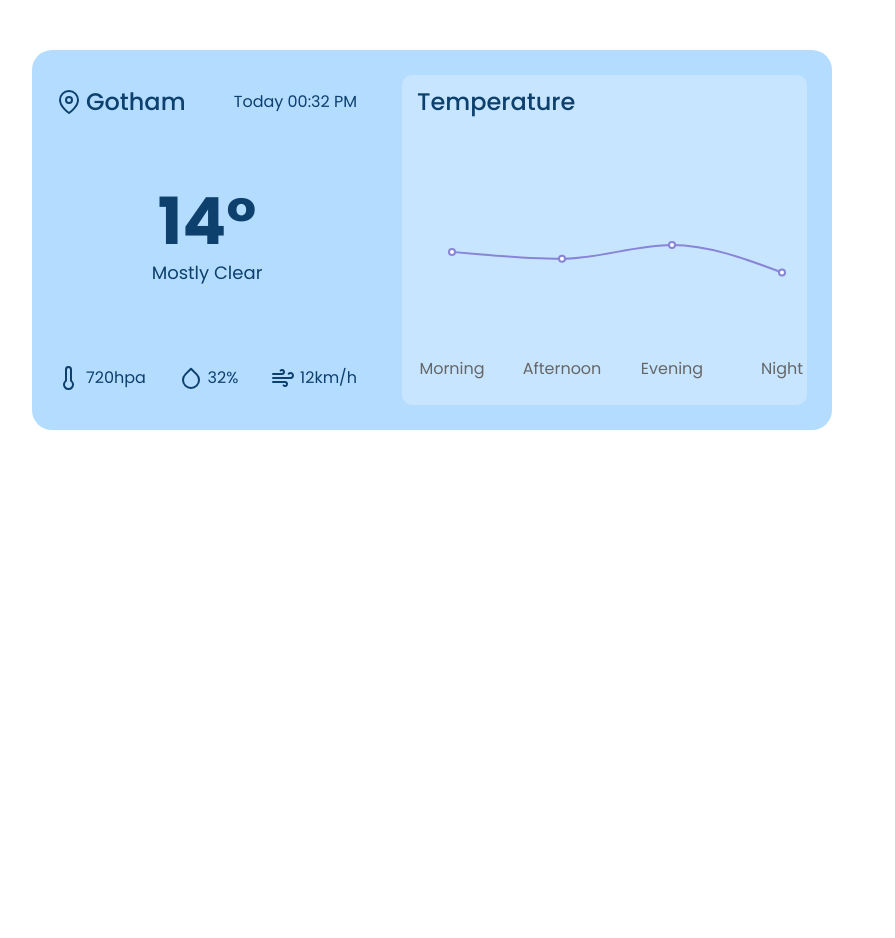
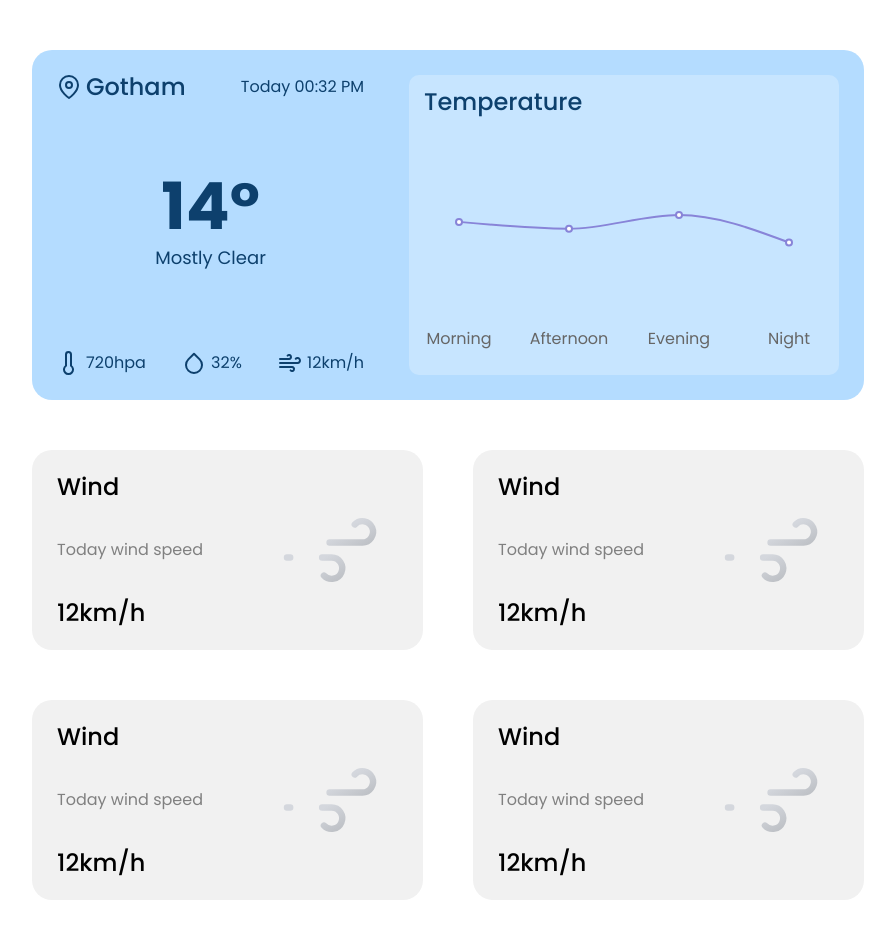
Before and after one commit to spoolae/WeatherApp, a React app: page / in a window 1280 px wide. Shown: the top 938 px of the page, without its empty margins (18-913 px from the left). Before the commit the page ends 800 px from the top, so only its background shows below. Built offline with nearby package versions, Linux system fonts and the light colour scheme.

Commit message:
add weather paremeter cards

```diff
--- a/src/App.scss
+++ b/src/App.scss
@@ -1,5 +1,24 @@
 @import url("https://fonts.googleapis.com/css2?family=Poppins:ital,wght@0,100;0,200;0,300;0,400;0,500;0,600;0,700;0,800;0,900;1,100;1,200;1,300;1,400;1,500;1,600;1,700;1,800;1,900&display=swap");
+
+* {
+  box-sizing: border-box;
+}
 
 body {
   font-family: "Poppins", sans-serif;
 }
+
+h1 {
+  font-size: 65px;
+  font-weight: 700;
+}
+
+h3 {
+  font-size: 24px;
+  font-weight: 500;
+}
+
+p {
+  font-size: 16px;
+  font-weight: 400;
+}
--- a/src/assets/components/weather.card/WeatherCardStyles.scss
+++ b/src/assets/components/weather.card/WeatherCardStyles.scss
@@ -2,7 +2,6 @@ $card-bg-color: rgb(180, 220, 255);
 $text-color: rgb(13, 64, 109);
 
 .weather-card {
-  min-width: 750px;
   width: 100%;
   background-position: center;
   background-size: cover;
@@ -26,27 +25,13 @@ $text-color: rgb(13, 64, 109);
     color: $text-color;
   }
 
-  h1 {
-    font-size: 65px;
-    font-weight: 700;
-  }
-
-  h3 {
-    font-size: 24px;
-    font-weight: 500;
-  }
-
-  p {
-    font-size: 16px;
-    font-weight: 400;
-  }
-
   .icon {
     margin-right: 5px;
   }
 
   .main-content {
     width: 50%;
+    min-width: fit-content;
     height: 300px;
     display: flex;
     flex-direction: column;
@@ -56,6 +41,7 @@ $text-color: rgb(13, 64, 109);
       display: flex;
       align-items: center;
       justify-content: space-between;
+      gap: 15px;
     }
 
     .center {
@@ -78,10 +64,12 @@ $text-color: rgb(13, 64, 109);
       display: flex;
       align-items: center;
       justify-content: space-between;
+      gap: 15px;
     }
   }
 
   .temperature {
+    min-width: min-content;
     width: 50%;
     height: 300px;
     display: flex;
--- /dev/null
+++ b/src/assets/components/weather.parameter.card/WeatherParameterCard.jsx
@@ -0,0 +1,18 @@
+import React from "react";
+import "./WeatherParameterCardStyles.scss";
+import icon from "../../icons/weather-icons/wind.svg";
+
+export const WeatherParameterCard = () => {
+  return (
+    <div className="weather-parameter-card">
+      <div className="info">
+        <h3>Wind</h3>
+        <p>Today wind speed</p>
+        <h3>12km/h</h3>
+      </div>
+      <div className="icon">
+        <img src={icon} />
+      </div>
+    </div>
+  );
+};
--- /dev/null
+++ b/src/assets/components/weather.parameter.card/WeatherParameterCardStyles.scss
@@ -0,0 +1,29 @@
+.weather-parameter-card {
+  display: flex;
+  flex-basis: calc(50% - 25px);
+  background-color: rgb(241, 241, 241);
+  padding: 25px;
+  border-radius: 20px;
+
+  .info {
+    width: 60%;
+    height: 150px;
+    display: flex;
+    flex-direction: column;
+    justify-content: space-between;
+
+    p {
+      color: gray;
+    }
+  }
+
+  .icon {
+    width: 40%;
+    height: 150px;
+
+    img {
+      width: 100%;
+      height: 100%;
+    }
+  }
+}
--- a/src/assets/screens/HomeScreen.jsx
+++ b/src/assets/screens/HomeScreen.jsx
@@ -1,5 +1,6 @@
 import React from "react";
 import { WeatherCard } from "../components/weather.card/WeatherCard.jsx";
+import { WeatherParameterCard } from "../components/weather.parameter.card/WeatherParameterCard.jsx";
 import "./HomeScreen.scss";
 
 export const HomeScreen = () => {
@@ -7,6 +8,12 @@ export const HomeScreen = () => {
     <div className="home-screen">
       <div className="main">
         <WeatherCard />
+        <div className="cards">
+          <WeatherParameterCard />
+          <WeatherParameterCard />
+          <WeatherParameterCard />
+          <WeatherParameterCard />
+        </div>
       </div>
     </div>
   );
--- a/src/assets/screens/HomeScreen.scss
+++ b/src/assets/screens/HomeScreen.scss
@@ -2,6 +2,20 @@
   padding: 50px;
 
   .main {
-    width: 50vw;
+    width: 65vw;
+    min-width: min-content;
+    flex-grow: 4;
+    display: flex;
+    flex-direction: column;
+    gap: 50px;
+    flex-wrap: wrap;
+
+    .cards {
+      flex-grow: 4;
+      width: 100%;
+      display: flex;
+      gap: 50px;
+      flex-wrap: wrap;
+    }
   }
 }
```
